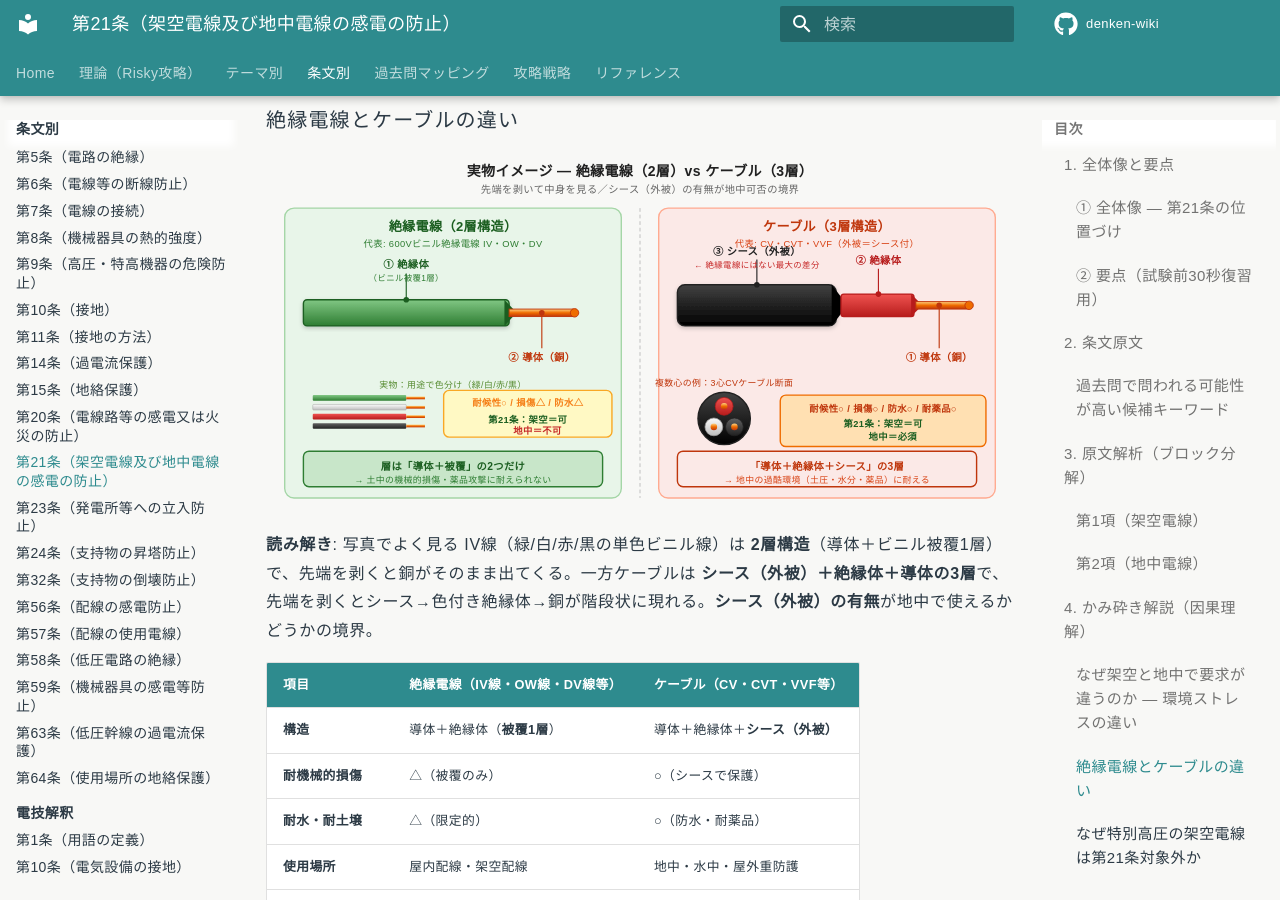
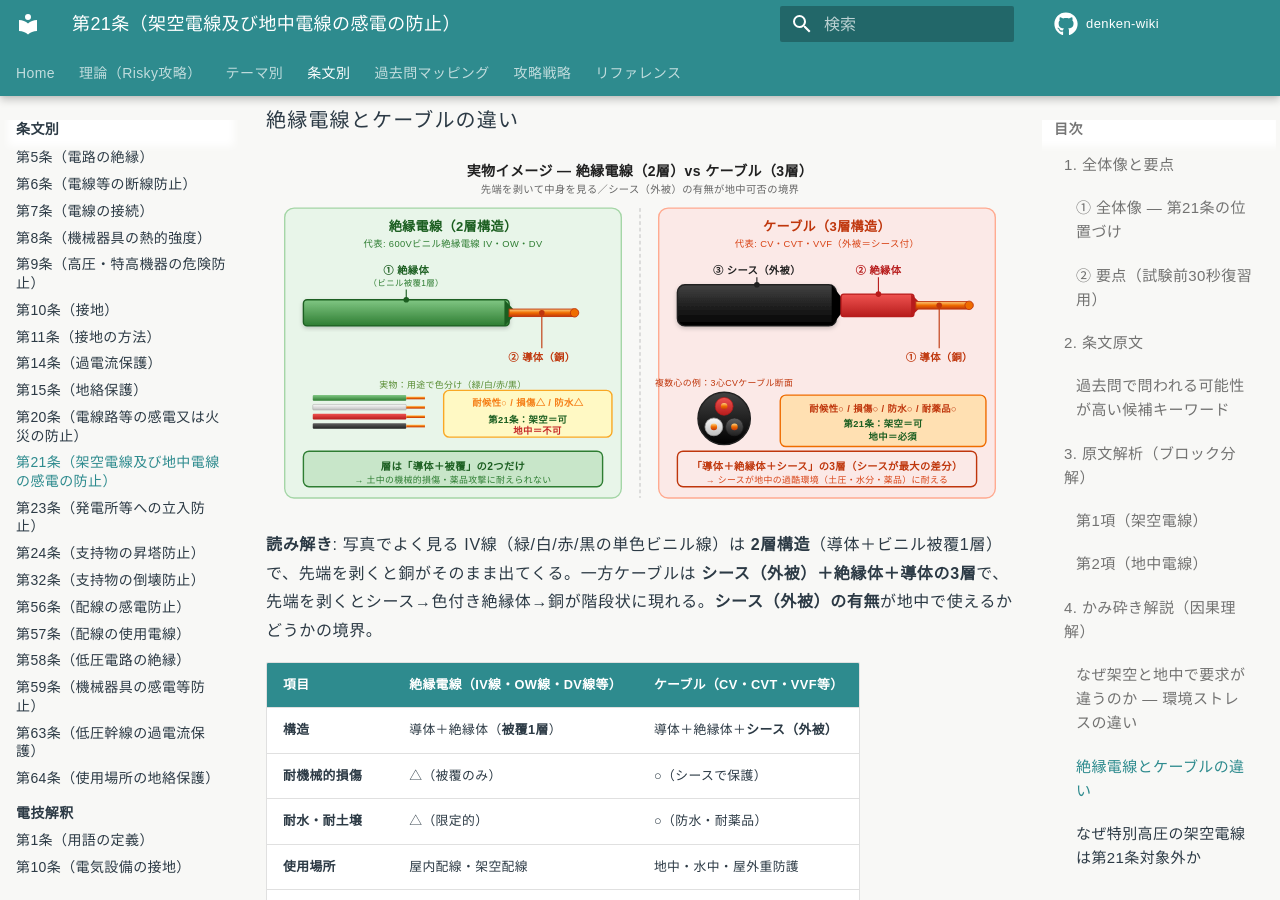
Before and after one commit to kfurufuru/denken-wiki, an MkDocs documentation site: the page built from docs/articles/kijun/21.md, in a window 1280 px wide and 900 px high, scrolled down 5569 px. Built offline with MkDocs 1.6.1 and Material for MkDocs 9.7.7, drawn with Linux system fonts in a browser that asks for light colours; comment, search, counter and statistics services are not loaded.

Commit message:
fix(kijun/21): §4 比較SVGの上部ラベル重なり修正
右パネルの「③ シース（外被）」「② 絶縁体」ラベルがサブタイトル
「代表: CV・CVT・VVF（外被＝シース付）」と縦に近すぎて重なって表示されていた問題を修正:
- ③/② ラベル位置を y=110/120 → y=130 に統一（サブタイトルから28px間隔）
- 接続線を新ラベル位置に合わせて再配置
- 「← 絶縁電線にはない最大の差分」キャプションを削除し、結論バナーに統合
- 左パネルの ① 絶縁体 ラベルも同じく y=124 → y=130 に揃えて一貫性確保

```diff
--- a/docs/articles/kijun/21.md
+++ b/docs/articles/kijun/21.md
@@ -190,10 +190,10 @@
 <polygon points="255,158 268,172 255,186" fill="#1b5e20"/>
 <rect x="260" y="168" width="68" height="8" fill="url(#cu21r)" stroke="#bf360c" stroke-width="1"/>
 <circle cx="330" cy="172" r="4.5" fill="#ef6c00" stroke="#bf360c" stroke-width="1"/>
-<line x1="150" y1="158" x2="150" y2="130" stroke="#1b5e20" stroke-width="1.2"/>
+<line x1="150" y1="158" x2="150" y2="147" stroke="#1b5e20" stroke-width="1.2"/>
 <circle cx="150" cy="158" r="3" fill="#1b5e20"/>
-<text x="150" y="124" text-anchor="middle" font-size="11" font-weight="700" fill="#1b5e20">① 絶縁体</text>
-<text x="150" y="138" text-anchor="middle" font-size="9" fill="#2e7d32">（ビニル被覆1層）</text>
+<text x="150" y="130" text-anchor="middle" font-size="11" font-weight="700" fill="#1b5e20">① 絶縁体</text>
+<text x="150" y="143" text-anchor="middle" font-size="9" fill="#2e7d32">（ビニル被覆1層）</text>
 <line x1="295" y1="172" x2="295" y2="210" stroke="#bf360c" stroke-width="1.2"/>
 <circle cx="295" cy="172" r="3" fill="#bf360c"/>
 <text x="295" y="223" text-anchor="middle" font-size="11" font-weight="700" fill="#bf360c">② 導体（銅）</text>
@@ -222,13 +222,12 @@
 <polygon points="690,152 702,164 690,176" fill="#b71c1c"/>
 <rect x="695" y="160" width="55" height="8" fill="url(#cu21r)" stroke="#bf360c" stroke-width="1"/>
 <circle cx="752" cy="164" r="4.5" fill="#ef6c00" stroke="#bf360c" stroke-width="1"/>
-<line x1="525" y1="142" x2="525" y2="115" stroke="#212121" stroke-width="1.2"/>
+<line x1="525" y1="142" x2="525" y2="134" stroke="#212121" stroke-width="1.2"/>
 <circle cx="525" cy="142" r="3" fill="#212121"/>
-<text x="525" y="110" text-anchor="middle" font-size="11" font-weight="700" fill="#212121">③ シース（外被）</text>
-<text x="525" y="124" text-anchor="middle" font-size="9" fill="#c62828">← 絶縁電線にはない最大の差分</text>
-<line x1="655" y1="152" x2="655" y2="125" stroke="#b71c1c" stroke-width="1.2"/>
+<text x="525" y="130" text-anchor="middle" font-size="11" font-weight="700" fill="#212121">③ シース（外被）</text>
+<line x1="655" y1="152" x2="655" y2="134" stroke="#b71c1c" stroke-width="1.2"/>
 <circle cx="655" cy="152" r="3" fill="#b71c1c"/>
-<text x="655" y="120" text-anchor="middle" font-size="11" font-weight="700" fill="#b71c1c">② 絶縁体</text>
+<text x="655" y="130" text-anchor="middle" font-size="11" font-weight="700" fill="#b71c1c">② 絶縁体</text>
 <line x1="720" y1="164" x2="720" y2="210" stroke="#bf360c" stroke-width="1.2"/>
 <circle cx="720" cy="164" r="3" fill="#bf360c"/>
 <text x="720" y="223" text-anchor="middle" font-size="11" font-weight="700" fill="#bf360c">① 導体（銅）</text>
@@ -245,8 +244,8 @@
 <text x="660" y="294" text-anchor="middle" font-size="10" font-weight="600" fill="#1b5e20">第21条：架空＝可</text>
 <text x="660" y="308" text-anchor="middle" font-size="10" font-weight="700" fill="#1b5e20">　　地中＝必須</text>
 <rect x="440" y="320" width="320" height="38" rx="6" fill="#fbe9e7" stroke="#bf360c" stroke-width="1.5"/>
-<text x="600" y="340" text-anchor="middle" font-size="11" font-weight="700" fill="#bf360c">「導体＋絶縁体＋シース」の3層</text>
-<text x="600" y="354" text-anchor="middle" font-size="9.5" fill="#d84315">→ 地中の過酷環境（土圧・水分・薬品）に耐える</text>
+<text x="600" y="340" text-anchor="middle" font-size="11" font-weight="700" fill="#bf360c">「導体＋絶縁体＋シース」の3層（シースが最大の差分）</text>
+<text x="600" y="354" text-anchor="middle" font-size="9.5" fill="#d84315">→ シースが地中の過酷環境（土圧・水分・薬品）に耐える</text>
 </svg></div>
 
 **読み解き**: 写真でよく見る IV線（緑/白/赤/黒の単色ビニル線）は **2層構造**（導体＋ビニル被覆1層）で、先端を剥くと銅がそのまま出てくる。一方ケーブルは **シース（外被）＋絶縁体＋導体の3層**で、先端を剥くとシース→色付き絶縁体→銅が階段状に現れる。**シース（外被）の有無**が地中で使えるかどうかの境界。
```
